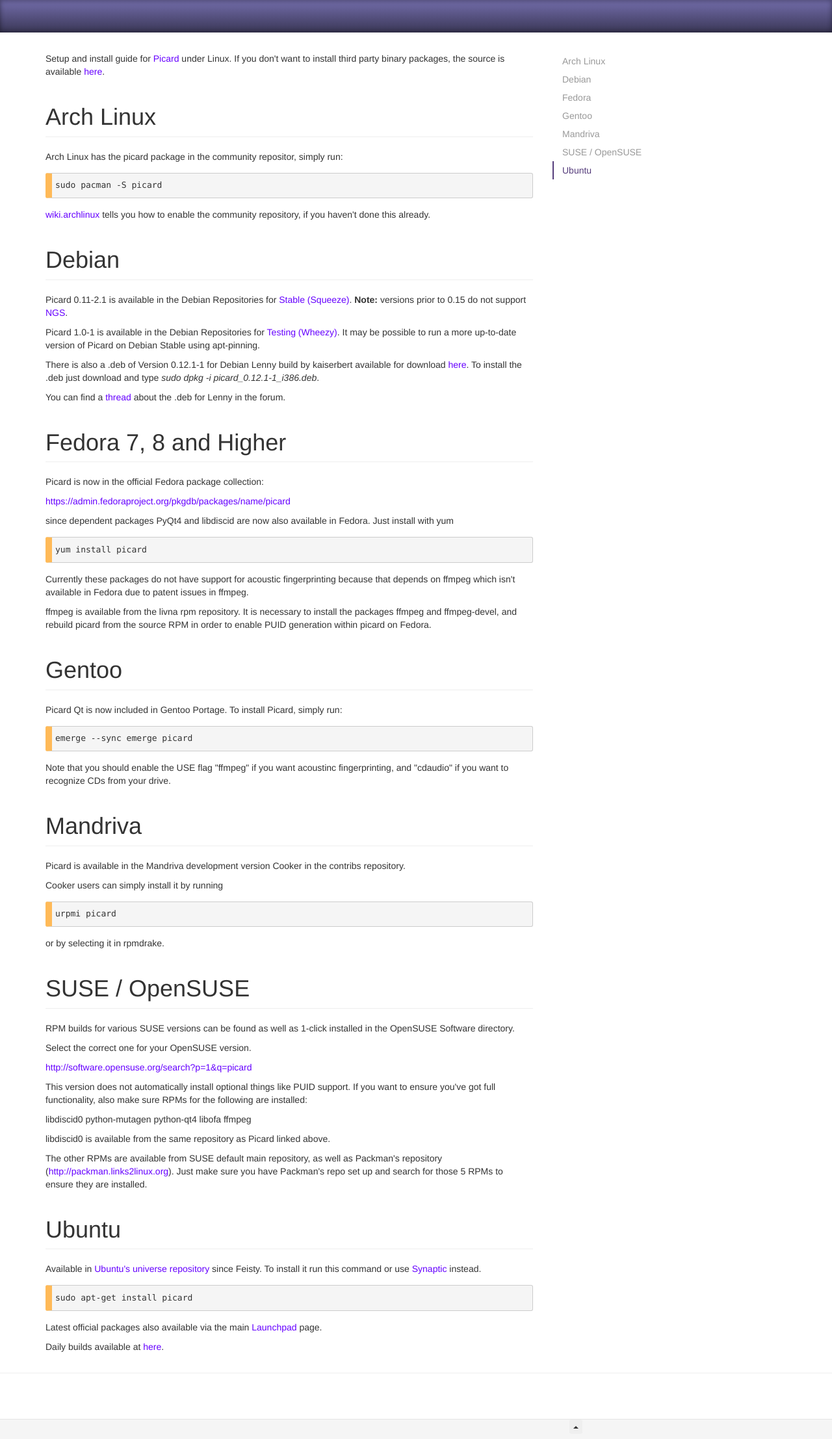
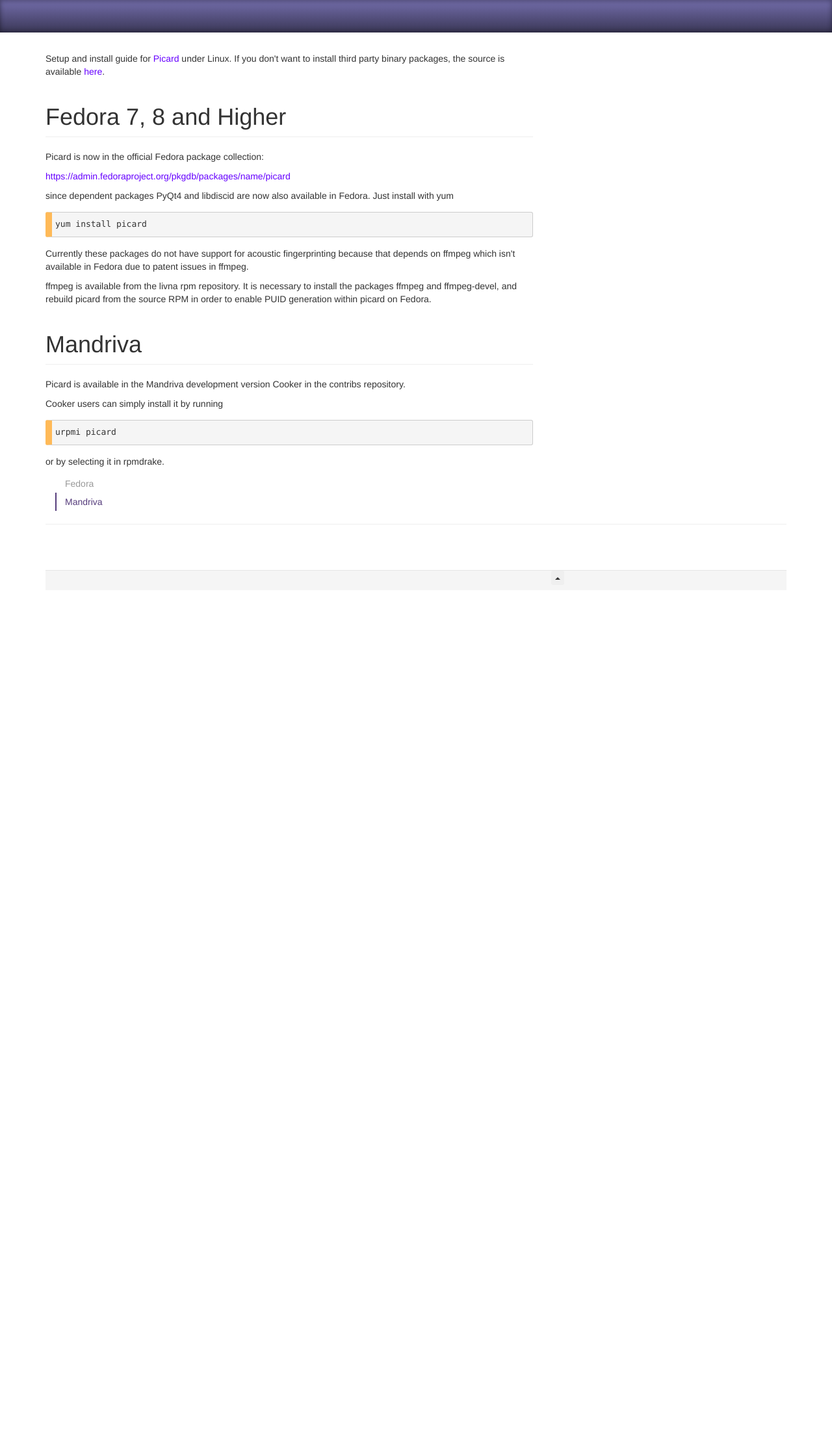
Before and after one commit to metabrainz/picard-website, a Flask app: template website/frontend/templates/docs/linux.html in a window 1280 px wide. Shown: the part 55-2269 px from the top of the page at 65% size. After the commit the page ends 955 px from the top, so only its background shows below. Run offline with Flask 2, Linux system fonts and the light colour scheme; the template is opened without the code that fills it, so the values that code supplies are empty; parts of the project's set-up code (start-up, migrations or seed data) failed here and were passed over; some libraries are stand-ins or nearby versions.

Commit message:
Move more download links into the general table
The instructions on the separate Downloads page were either completely
out of date (Debian, Fedora) or redundant (Arch Linux, Ubuntu).

```diff
--- a/website/frontend/templates/docs/linux.html
+++ b/website/frontend/templates/docs/linux.html
@@ -10,41 +10,6 @@
         If you don't want to install third party binary packages, the source is available
         <a href="/downloads/#source" title="Source code for MusicBrainz Picard">here</a>.
       </p>
-
-      <h1 id="arch_linux">Arch Linux</h1>
-      <span>
-        <p>Arch Linux has the picard package in the community repositor, simply run: </p>
-        <pre>sudo pacman -S picard</pre>
-        <p>
-          <a rel="nofollow" class="external text" href="http://wiki.archlinux.org/index.php/Pacman#Repositories">wiki.archlinux</a>
-          tells you how to enable the community repository, if you haven't done this already.
-        </p>
-      </span>
-
-      <h1 id="debian">Debian</h1>
-      <span>
-        <p>
-          Picard 0.11-2.1 is available in the Debian Repositories for
-          <a rel="nofollow" class="external text" href="http://packages.debian.org/stable/picard">Stable (Squeeze)</a>.
-          <b>Note:</b> versions prior to 0.15 do not support
-          <a href="https://musicbrainz.org/doc/Server_Release_Notes/20110516" title="Server Release Notes/20110516">NGS</a>.
-        </p>
-        <p>
-          Picard 1.0-1 is available in the Debian Repositories for
-          <a rel="nofollow" class="external text" href="http://packages.debian.org/wheezy/picard">Testing (Wheezy)</a>.
-          It may be possible to run a more up-to-date version of Picard on Debian Stable using apt-pinning.
-        </p>
-        <p>
-          There is also a .deb of Version 0.12.1-1 for Debian Lenny build by kaiserbert available for download
-          <a rel="nofollow" class="external text" href="http://users.musicbrainz.org/~outsidecontext/picard/picard_0.12.1-1_i386.deb">here</a>.
-          To install the .deb just download and type <i>sudo dpkg -i picard_0.12.1-1_i386.deb</i>.
-        </p>
-        <p>
-          You can find a
-          <a rel="nofollow" class="external text" href="http://forums.musicbrainz.org/viewtopic.php?pid=10501#p10501">thread</a>
-          about the .deb for Lenny in the forum.
-        </p>
-      </span>
 
       <h1 id="fedora">Fedora 7, 8 and Higher</h1>
       <span>
@@ -69,16 +34,6 @@
         </p>
       </span>
 
-      <h1 id="gentoo">Gentoo</h1>
-      <span>
-        <p>Picard Qt is now included in Gentoo Portage. To install Picard, simply run:</p>
-        <pre>emerge --sync emerge picard </pre>
-        <p>
-          Note that you should enable the USE flag "ffmpeg" if you want acoustinc fingerprinting, and "cdaudio"
-          if you want to recognize CDs from your drive.
-        </p>
-      </span>
-
       <h1 id="mandriva">Mandriva</h1>
       <span>
         <p>
@@ -89,67 +44,11 @@
         <p>or by selecting it in rpmdrake. </p>
       </span>
 
-      <h1 id="suse_opensuse">SUSE / OpenSUSE</h1>
-      <span>
-        <p>
-          RPM builds for various SUSE versions can be found as well as 1-click installed in the OpenSUSE
-          Software directory.
-        </p>
-
-        <p>Select the correct one for your OpenSUSE version. </p>
-        <p>
-          <a rel="nofollow" class="external free" href="http://software.opensuse.org/search?p=1&amp;q=picard">
-            http://software.opensuse.org/search?p=1&amp;q=picard
-          </a>
-        </p>
-
-        <p>
-          This version does not automatically install optional things like PUID support. If you want to ensure
-          you've got full functionality, also make sure RPMs for the following are installed:
-        </p>
-        <p>libdiscid0 python-mutagen python-qt4 libofa ffmpeg </p>
-        <p>libdiscid0 is available from the same repository as Picard linked above. </p>
-
-        <p>
-          The other RPMs are available from SUSE default main repository, as well as Packman's repository
-          (<a rel="nofollow" class="external free" href="http://packman.links2linux.org">http://packman.links2linux.org</a>).
-          Just make sure you have Packman's repo set up and search for those 5 RPMs to ensure they are
-          installed.
-        </p>
-      </span>
-
-      <h1 id="ubuntu">Ubuntu</h1>
-      <span>
-        <p>
-          Available in
-          <a rel="nofollow" class="external text" href="http://packages.ubuntu.com/search?keywords=picard&amp;searchon=names&amp;exact=1&amp;suite=all&amp;section=all">Ubuntu's universe repository</a>
-          since Feisty. To install it run this command or use
-          <a rel="nofollow" class="external text" href="https://help.ubuntu.com/community/SynapticHowto">Synaptic</a> instead.
-          <pre>sudo apt-get install picard</pre>
-        </p>
-
-        <p>
-          Latest official packages also available via the main
-          <a rel="nofollow" class="external text" href="https://launchpad.net/picard">Launchpad</a> page.
-        </p>
-
-        <p>
-          Daily builds available at
-          <a rel="nofollow" class="external text" href="https://launchpad.net/~musicbrainz-developers">here</a>.
-        </p>
-      </span>
-    </div>
-
     <div class="col-md-4">
       <div id="sidebar" class="hidden-xs">
         <ul class="nav" data-spy="affix" data-offset-top="200">
-          <li class="active"><a href="#arch_linux">Arch Linux</a></li>
-          <li><a href="#debian">Debian</a></li>
-          <li><a href="#fedora">Fedora</a></li>
-          <li><a href="#gentoo">Gentoo</a></li>
+          <li class="active"><a href="#fedora">Fedora</a></li>
           <li><a href="#mandriva">Mandriva</a></li>
-          <li><a href="#suse_opensuse">SUSE / OpenSUSE</a></li>
-          <li><a href="#ubuntu">Ubuntu</a></li>
         </ul>
         <!-- <a class="back-to-top" href="#top"> Back to top </a> -->
       </div>
```
Also changed, not shown: website/frontend/templates/downloads.html (+12 -0 lines).
